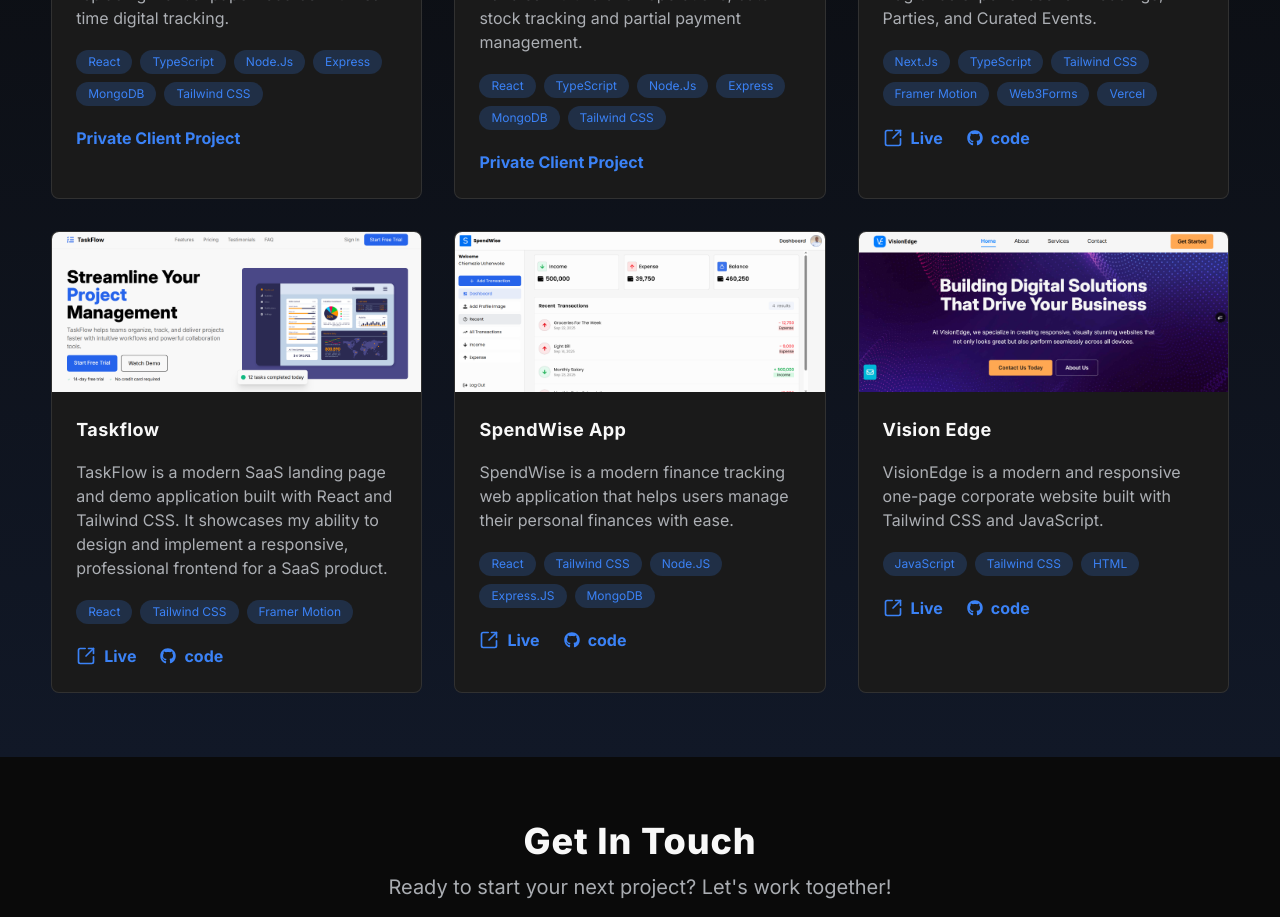
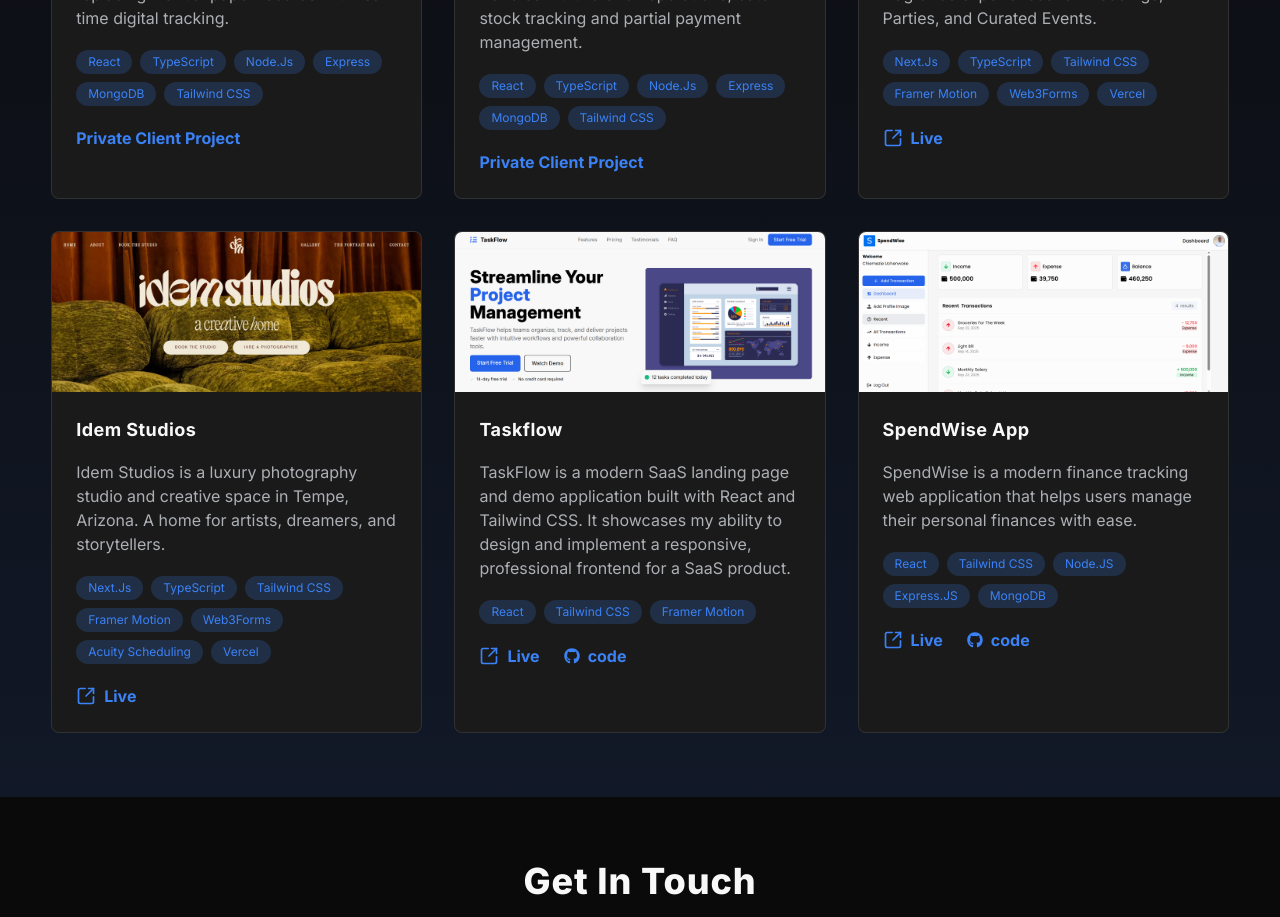
Before and after one commit to Chiemezie-Uchenwoke/portfolio, a React (Vite) app: page / in a window 1280 px wide. Shown: the part 2460-3377 px from the top of the page. Built offline with nearby package versions, Linux system fonts and the light colour scheme.

Commit message:
feat: add Idem Studios project, remove VisionEdge

```diff
--- a/src/components/Projects/ProjectCard.jsx
+++ b/src/components/Projects/ProjectCard.jsx
@@ -50,6 +50,7 @@ const ProjectCard = ({imgUrl, imgAltText, title, description, tools, liveUrl, co
                                 Live
                             </a>
 
+                            {codeUrl && (
                                 <a
                                     href={codeUrl}
                                     className="text-pri-blue flex items-center gap-2 font-bold cursor-pointer hover:text-blue-500/80 group"
@@ -60,6 +61,7 @@ const ProjectCard = ({imgUrl, imgAltText, title, description, tools, liveUrl, co
                                     <FaGithub className="text-pri-blue hover:text-blue-600 duration-200 group-hover:text-blue-500/80" />
                                     code
                                 </a>
+                            )}
                         </> :
                         note ?
                         <p className="text-pri-blue font-bold">{note}</p> :
--- a/src/data/projectsData.js
+++ b/src/data/projectsData.js
@@ -2,7 +2,7 @@ import spendwise from "../assets/spendwise.png";
 import mekrecords from "../assets/mekrecords.png";
 import gozyResources from "../assets/gozy-resources.png";
 import sillageLab from "../assets/The_Sillage_Lab.png";
-import visionedge from "../assets/visionedge.png";
+import idemStudios from "../assets/idem-studios.jpg";
 import taskflow from "../assets/taskflow.png";
 
 const projectsData = [
@@ -76,6 +76,34 @@ const projectsData = [
     },
     {
         id: 4,
+        imgUrl: idemStudios,
+        imgAltText: "Idem Studios - Photography Studio & Creative Space Website",
+        title: "Idem Studios",
+        description: "Idem Studios is a luxury photography studio and creative space in Tempe, Arizona. A home for artists, dreamers, and storytellers.",
+        tools: [
+            "Next.js",
+            "TypeScript",
+            "Tailwind CSS",
+            "Framer Motion",
+            "Web3Forms",
+            "Acuity Scheduling",
+            "Vercel"
+        ],
+        liveUrl: "https://www.idemstudios.com",
+        codeUrl: "",
+        isLive: true,
+        features: [
+            "Seven fully responsive pages with mobile-first design approach",
+            "Scroll-jacking horizontal swipe section with spring animations",
+            "Acuity Scheduling embed for direct studio bookings",
+            "Drag-to-scroll horizontal image gallery with progress bar",
+            "Inquiry form with Web3Forms integration and animated success modal",
+            "SEO optimised with metadata, Open Graph tags and sitemap submission",
+            "Google Analytics integration for visitor tracking and insights",
+        ]
+    },
+    {
+        id: 5,
         imgUrl: taskflow,
         imgAltText: "Taskflow Image",
         title: "Taskflow",
@@ -94,7 +122,7 @@ const projectsData = [
         ]
     },
     {
-        id: 5,
+        id: 6,
         imgUrl: spendwise,
         imgAltText: "SpendWise App Image",
         title: "SpendWise App",
@@ -113,22 +141,6 @@ const projectsData = [
             "MongoDB database for persistence"
         ]
     },
-    {
-        id: 6,
-        imgUrl: visionedge,
-        imgAltText: "vision edge Image",
-        title: "vision edge",
-        description: "VisionEdge is a modern and responsive one-page corporate website built with Tailwind CSS and JavaScript.",
-        tools: ["JavaScript", "Tailwind CSS", "HTML"],
-        liveUrl: "https://vision-edge.vercel.app/",
-        codeUrl: "https://github.com/Chiemezie-Uchenwoke/vision_edge",
-        isLive: true,
-        features: [
-            "Responsive design: Optimized for desktops, tablets, and mobile devices",
-            "Built with Tailwind CSS: Utility-first framework for fast, modern UI development",
-            "Interactive user interaction"
-        ]
-    },
 ];
 
 export default projectsData;
```
Also changed, not shown: src/assets/idem-studios.jpg (added). Lines whose indentation alone changed are shown as unchanged.
